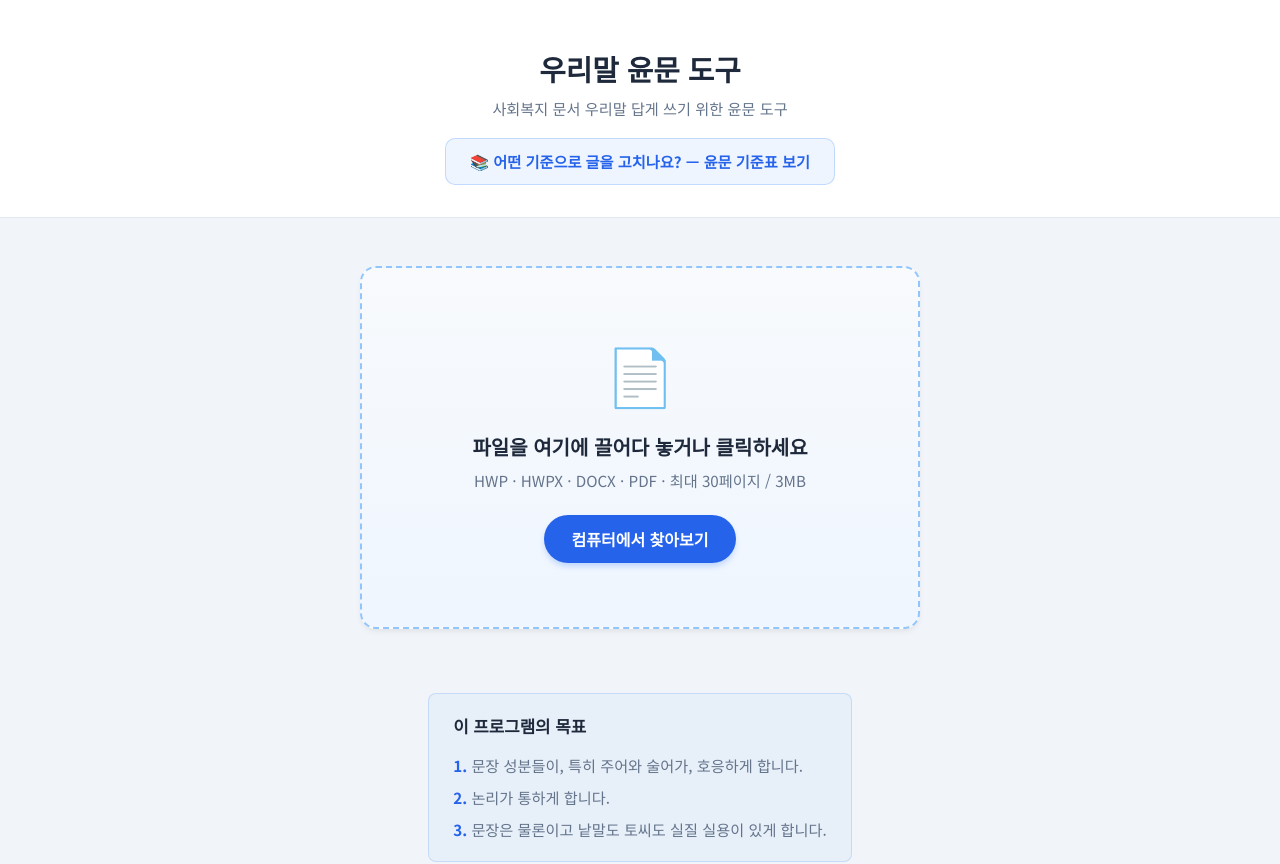
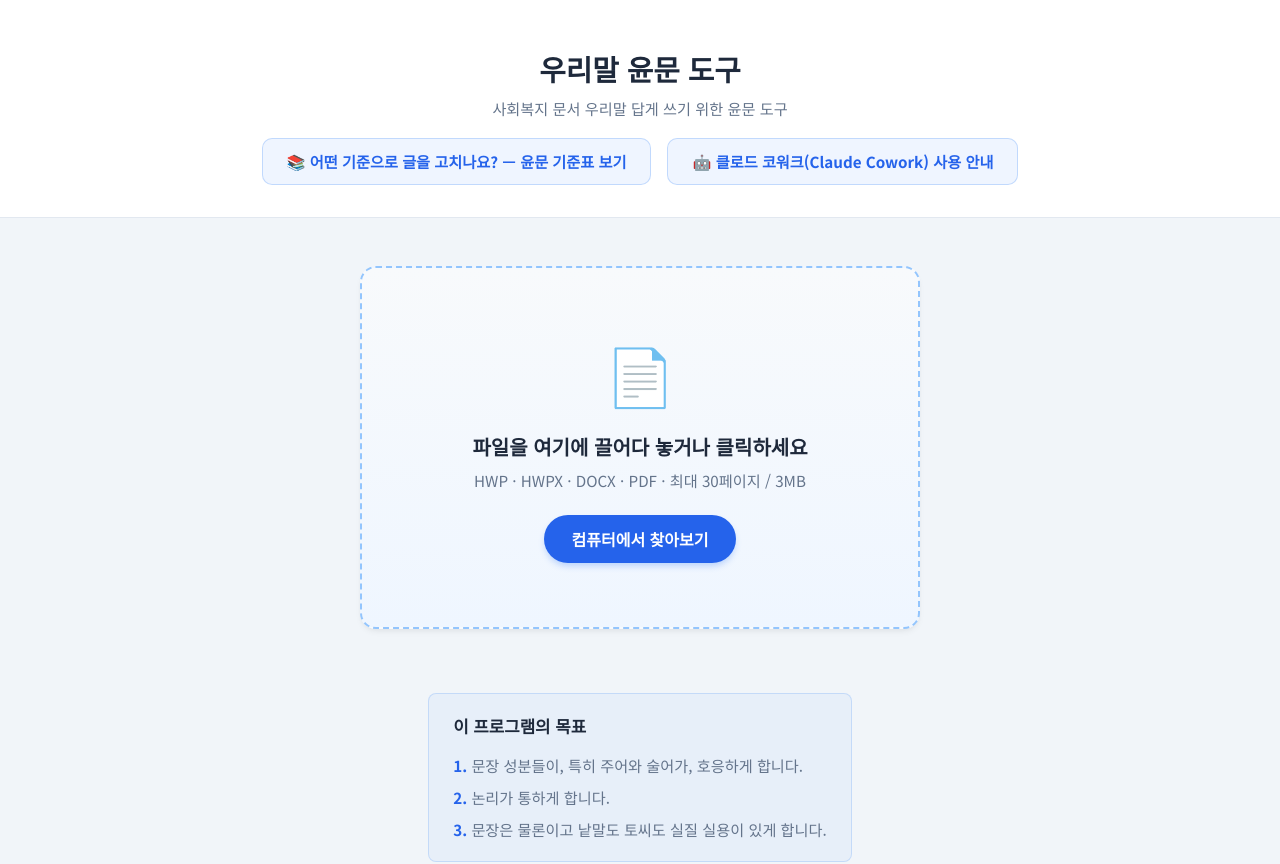
Before and after one commit to dreamworker0/urimal, a React (Vite) app in the folder frontend/: page / in a window 1280 px wide. Shown: the top 864 px of the page. Built offline with nearby package versions, Linux system fonts and the light colour scheme; no server answers.

Commit message:
feat: 클로드 코워크 사용 안내 링크 추가

```diff
--- a/frontend/src/pages/UploadPage.css
+++ b/frontend/src/pages/UploadPage.css
@@ -44,12 +44,21 @@
   color: var(--primary);
 }
 
-/* 윤문 기준표 열기 버튼 */
+/* 헤더 액션 버튼 컨테이너 */
+.header-actions {
+  display: flex;
+  justify-content: center;
+  align-items: center;
+  gap: 1rem;
+  margin-top: 1.2rem;
+  flex-wrap: wrap;
+}
+
+/* 윤문 기준표 열기 버튼 및 코워크 링크 */
 .taxonomy-open-btn {
   display: inline-flex;
   align-items: center;
   gap: 0.4rem;
-  margin-top: 1.2rem;
   padding: 0.7rem 1.5rem;
   font-size: 0.95rem;
   font-weight: 600;
@@ -59,6 +68,7 @@
   border: 1.5px solid rgba(59, 130, 246, 0.25);
   border-radius: 10px;
   cursor: pointer;
+  text-decoration: none;
   transition: all 0.2s ease;
 }
 .taxonomy-open-btn:hover {
--- a/frontend/src/pages/UploadPage.tsx
+++ b/frontend/src/pages/UploadPage.tsx
@@ -53,9 +53,14 @@ export default function UploadPage({ onLoading, onProgress, onResult, onError, e
         </div>
         <p className="tagline">사회복지 문서 우리말 답게 쓰기 위한 윤문 도구</p>
 
-        <button className="taxonomy-open-btn" onClick={() => setTaxonomyOpen(true)}>
-          📚 어떤 기준으로 글을 고치나요? — 윤문 기준표 보기
-        </button>
+        <div className="header-actions">
+          <button className="taxonomy-open-btn" onClick={() => setTaxonomyOpen(true)}>
+            📚 어떤 기준으로 글을 고치나요? — 윤문 기준표 보기
+          </button>
+          <a href="https://github.com/dreamworker0/urimal-for-socialworker" target="_blank" rel="noreferrer" className="taxonomy-open-btn">
+            🤖 클로드 코워크(Claude Cowork) 사용 안내
+          </a>
+        </div>
       </header>
 
       <main className="upload-main">
```
